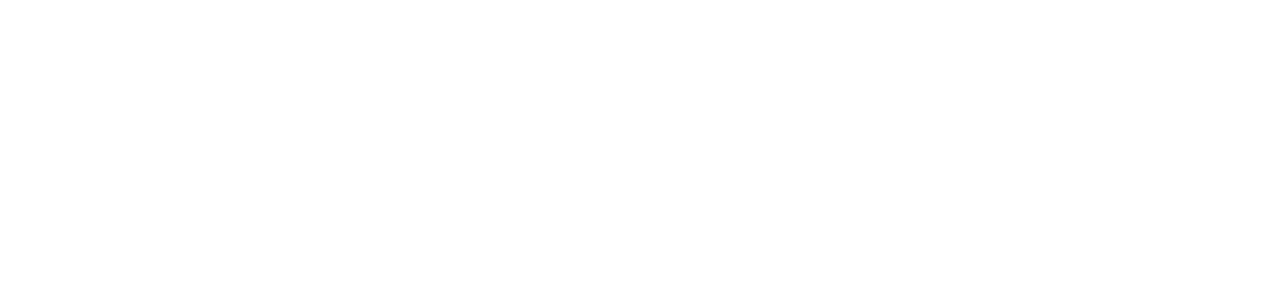
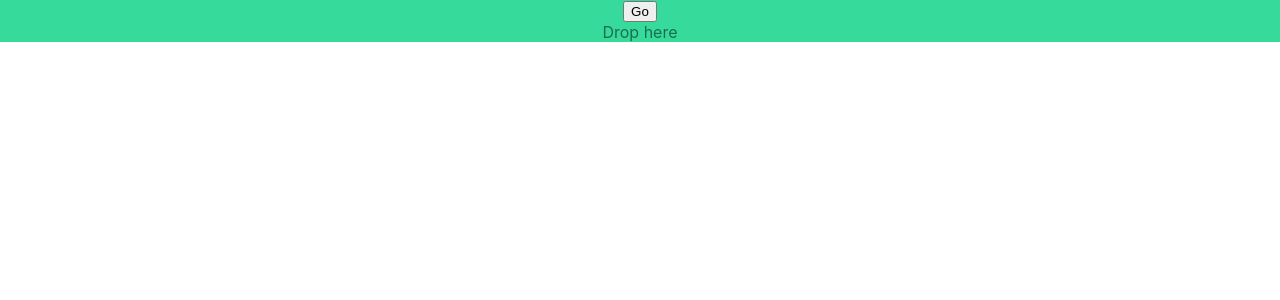
Before and after one commit to Dieg0MV/LeandigCreater, a React (Create React App) app in the folder cliente/front/: page /maker in a window 1280 px wide. Before the commit this address had no page. Shown: the top 300 px of the page. Built offline with nearby package versions, Linux system fonts and the light colour scheme.

Commit message:
Maker drag and drop

```diff
--- a/cliente/front/package.json
+++ b/cliente/front/package.json
@@ -3,12 +3,14 @@
   "version": "0.1.0",
   "private": true,
   "dependencies": {
+    "@dnd-kit/core": "^6.1.0",
     "@testing-library/jest-dom": "^5.17.0",
     "@testing-library/react": "^13.4.0",
     "@testing-library/user-event": "^13.5.0",
     "react": "^18.3.1",
     "react-dom": "^18.3.1",
     "react-hook-form": "^7.51.3",
+    "react-pro-sidebar": "^1.1.0",
     "react-router": "^6.23.0",
     "react-router-dom": "^6.23.0",
     "react-scripts": "5.0.1",
--- a/cliente/front/src/App.css
+++ b/cliente/front/src/App.css
@@ -1,38 +1,4 @@
 .App {
   text-align: center;
+  background-color: rgb(54, 219, 156);
 }
-
-.App-logo {
-  height: 40vmin;
-  pointer-events: none;
-}
-
-@media (prefers-reduced-motion: no-preference) {
-  .App-logo {
-    animation: App-logo-spin infinite 20s linear;
-  }
-}
-
-.App-header {
-  background-color: #282c34;
-  min-height: 100vh;
-  display: flex;
-  flex-direction: column;
-  align-items: center;
-  justify-content: center;
-  font-size: calc(10px + 2vmin);
-  color: white;
-}
-
-.App-link {
-  color: #61dafb;
-}
-
-@keyframes App-logo-spin {
-  from {
-    transform: rotate(0deg);
-  }
-  to {
-    transform: rotate(360deg);
-  }
-}
--- a/cliente/front/src/App.js
+++ b/cliente/front/src/App.js
@@ -3,6 +3,7 @@ import ReactDOM from "react-dom/client";
 import { BrowserRouter,Routes, Route } from "react-router-dom";
 import Login from "./componentes/log.jsx";
 import Home  from "./componentes/home.jsx";
+import Maker from './componentes/maker.jsx';
 
 export default function App() {
   return (
@@ -11,6 +12,7 @@ export default function App() {
       <Routes>
         <Route path="/" element= {<Login/>}/>
         <Route path='/home' element={<Home/>}/>
+        <Route path='/maker' element={<Maker/>}/>
       </Routes>
       </BrowserRouter>
     </div>
--- /dev/null
+++ b/cliente/front/src/componentes/DragAndDrop/Dragable.jsx
@@ -0,0 +1,18 @@
+import { React } from "react";
+import { useDraggable } from "@dnd-kit/core";
+import { CSS } from "@dnd-kit/utilities";
+
+export default function Draggable(props){
+
+  const {attributo, listeners, setNodeRef, transform} = useDraggable({
+    id:props.id,
+  })
+  const style = {
+    transform: CSS.Translate.toString(transform),
+  };
+  return(
+    <button ref={setNodeRef} style={style} {...listeners} {...attributo}>
+    {props.children}
+    </button>
+  )
+}
--- /dev/null
+++ b/cliente/front/src/componentes/DragAndDrop/Dropable.jsx
@@ -0,0 +1,18 @@
+import { React } from "react";
+import { useDroppable } from "@dnd-kit/core";
+
+export default function (props) {
+
+  const {isOver, setNodeRef}= useDroppable({
+    id:props.id
+  })
+  const style = {
+    opacity: isOver ? 1 : 0.5
+  };
+  return (
+
+    <div ref={setNodeRef} style={style}>
+      {props.children}
+    </div>
+  )
+}
--- a/cliente/front/src/componentes/home.jsx
+++ b/cliente/front/src/componentes/home.jsx
@@ -1,8 +1,26 @@
-
-
+import "./style/home.css";
+import { Sidebar, Menu, SubMenu, MenuItem } from "react-pro-sidebar";
+import { Link } from "react-router-dom";
 export default function Home() {
 
  return(
+        <div className="content">
+
         <h1>Home</h1>
+                <div className="body">
+                       <Sidebar className="bar"/*rootStyles={ {backgroundColor:'black',}}*/>
+                       <Menu>
+                                <SubMenu label="Chats">
+                                <MenuItem> MS </MenuItem>
+                                <MenuItem> WSp </MenuItem>
+                                </SubMenu>
+                                <MenuItem> Dashboard </MenuItem>
+                                <MenuItem component={<Link to="/maker"/>}> LandingMaker </MenuItem>
+                                </Menu>
+
+                        </Sidebar>
+                </div>
+        </div>
+
 )
 }
--- /dev/null
+++ b/cliente/front/src/componentes/maker.jsx
@@ -0,0 +1,26 @@
+import { useState } from "react";
+import { DndContext } from "@dnd-kit/core";
+import  Draggable  from "./DragAndDrop/Dragable";
+import  Droppable  from "./DragAndDrop/Dropable";
+
+export default function (){
+  const [parent, setParent] = useState(null)
+  const dragable = (
+    <Draggable id="dragable">
+      Go
+    </Draggable>
+  );
+  return(
+    <DndContext onDragEnd={handlerDragEnd}>
+      {!parent ? dragable :null}
+      <Droppable id="dropable">
+        {parent === "dropable" ? dragable: 'Drop here'}
+      </Droppable>
+    </DndContext>
+  );
+  function handlerDragEnd({over}){
+    setParent(over ? over.id : null)
+  }
+
+
+}
--- /dev/null
+++ b/cliente/front/src/componentes/style/home.css
@@ -0,0 +1,12 @@
+
+h1 {
+  text-align: center;
+}
+
+.bar{
+  background-color: rgb(50, 0, 231);
+  position: relative;
+  top: 100%;
+  color: rgb(0, 0, 0);
+
+}
```
Also changed, not shown: 1 other file (tests, documents, lock files or other folders).
